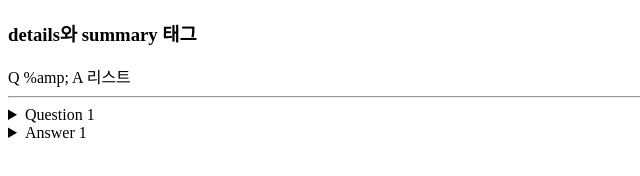
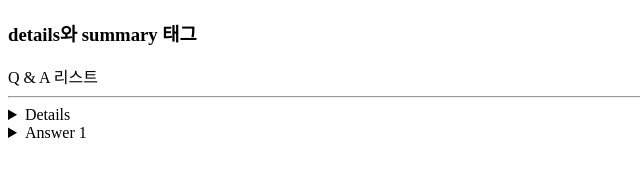
Before and after one commit to Sir-u/WebProgramming, a plain HTML site: page L3-HTML5/EX3-3.html in a window 1280 px wide. Shown: the full height of the page, 0-640 px from the left. Drawn offline with Linux system fonts and the light colour scheme.

Commit message:
3/28 commit

```diff
--- a/L3-HTML5/EX3-3.html
+++ b/L3-HTML5/EX3-3.html
@@ -6,10 +6,10 @@
     </head>
     <body>
         <h3>details와 summary 태그</h3>
-        Q %amp; A 리스트
+        Q &amp; A 리스트
         <hr />
         <details>
-            <summary>Question 1</summary>
+            <!--- <summary>Question 1</summary> -->
             <p>웹 개발자가 알아야 하는 언어 3 가지?</p>
         </details>
         <details>
```
Also changed, not shown: 2 other files.
